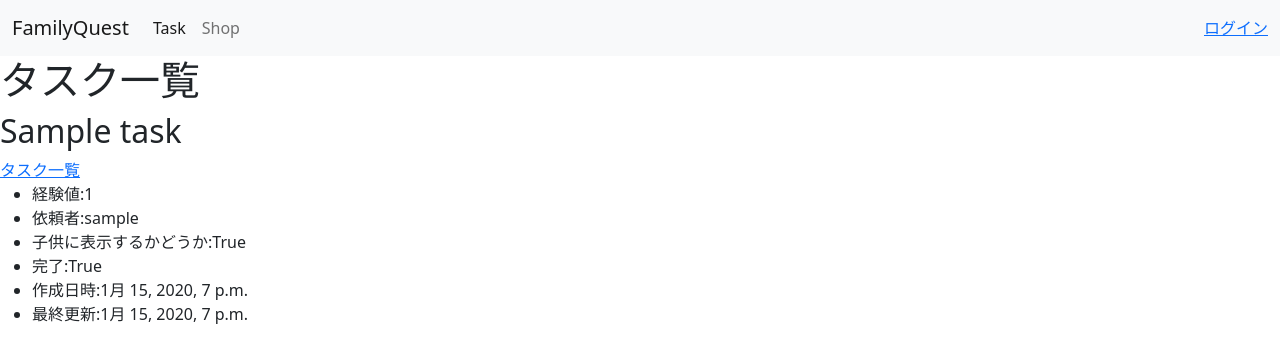
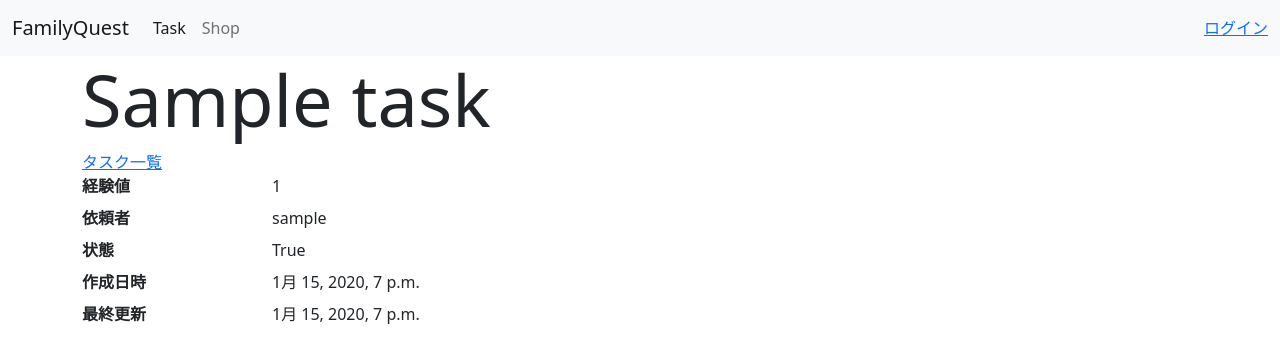
Before and after one commit to n3xem/FamilyQuest, a Django app: page /task/1 in a window 1280 px wide. Shown: the top 363 px of the page. Run offline with Django 3.2, Linux system fonts and the light colour scheme; tables that the repository leaves empty hold one stand-in row (values such as "Sample post"); some libraries are stand-ins or nearby versions.

Commit message:
Change: タスク詳細のUIの改善

```diff
--- a/task/templates/task/task_detail.html
+++ b/task/templates/task/task_detail.html
@@ -1,9 +1,8 @@
 {% extends "./base.html" %}
 {% block title %}{{ task.name }} - 詳細{% endblock %}
 {% block content %}
-<h1>タスク一覧</h1>
-
-<h2> {{ task.name }}</h2>
+<div class="container">
+    <h2 class="display-2"> {{ task.name }}</h2>
     <div>
         <a href='{% url "task:index" %}'>タスク一覧</a>
         {% if request.user == object.client %}
@@ -11,13 +10,18 @@
         | <a href='{% url "task:delete" task.pk %}'>タスクの削除</a>
         {% endif %}
     </div>
-<ul>
-    <li>経験値:{{ task.experience_point }}</li>
-    <li>依頼者:{{ task.client }}</li>
-    <li>子供に表示するかどうか:{{ task.is_show_child }}</li>
-    <li>完了:{{ task.is_completed }}</li>
-    <li>作成日時:{{ task.created_at }}</li>
-    <li>最終更新:{{ task.updated_at }}</li>
-</ul>
+    <dl class="row">
+        <dt class="col-sm-2">経験値</dt>
+        <dd class="col-sm-9">{{ task.experience_point }}</dd>
+        <dt class="col-sm-2">依頼者</dt>
+        <dd class="col-sm-9">{{ task.client }}</dd>
+        <dt class="col-sm-2">状態</dt>
+        <dd class="col-sm-9">{{ task.is_completed }}</dd>
+        <dt class="col-sm-2">作成日時</dt>
+        <dd class="col-sm-9">{{ task.created_at }}</dd>
+        <dt class="col-sm-2">最終更新</dt>
+        <dd class="col-sm-9">{{ task.updated_at }}</dd>
 
+    </dl>
+</div>
 {% endblock %}
--- a/task/templates/task/task_form.html
+++ b/task/templates/task/task_form.html
@@ -1,14 +1,15 @@
 {% extends "./base.html" %}
 {% block title %}タスクの{{ object|yesno:'更新,作成' }}{% endblock %}
 {% block content %}
+<div class="container">
     <h1>タスクの{{ object|yesno:'更新,作成' }}</h1>
     <form action='' method='post'>
         {% csrf_token %}
         {{ form.as_p }}
-    <button type='submit' class='submit'>{{ object|yesno:'更新,作成' }}</button>
+        <button type='submit' class='btn btn-success submit'>{{ object|yesno:'更新,作成' }}</button>
     </form>
     <div>
         <a href='JavaScript:history.back()'>&lt; 戻る</a>
     </div>
-
+</div>
 {% endblock %}
```
Lines whose indentation alone changed are shown as unchanged.
